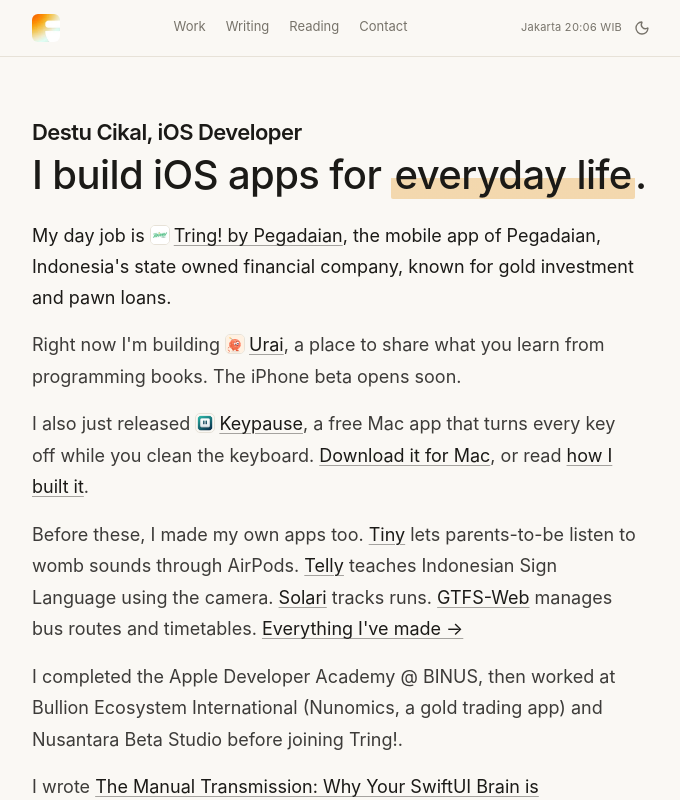
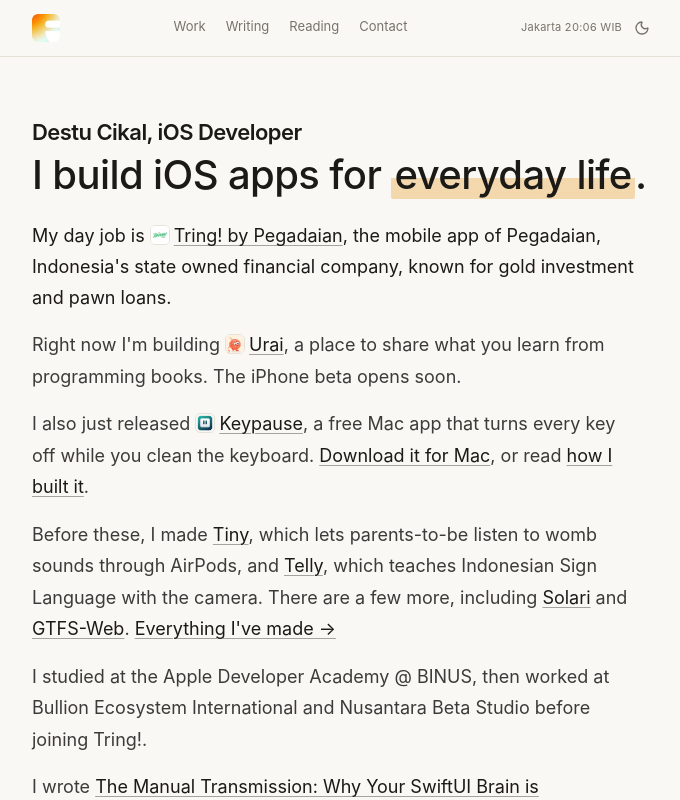
Before and after one commit to destucr/porto-web, a Next.js app: page / in a window 1280 px wide. Shown: the top 800 px of the page, without its empty margins (296-976 px from the left). Built offline with nearby package versions, Linux system fonts and the light colour scheme; no server answers.

Commit message:
Home: tighter apps and background paragraphs

```diff
--- a/app/(website)/page.tsx
+++ b/app/(website)/page.tsx
@@ -54,32 +54,31 @@ export default async function Home() {
         </p>
 
         <p className="reveal" style={{ animationDelay: "120ms" }}>
-          Before these, I made my own apps too.{" "}
+          Before these, I made{" "}
           <Link href="/projects/tiny-app-baby-heartbeat-listener" className="essay-link text-foreground">
             Tiny
-          </Link>{" "}
-          lets parents-to-be listen to womb sounds through AirPods.{" "}
+          </Link>
+          , which lets parents-to-be listen to womb sounds through AirPods, and{" "}
           <Link href="/projects/telly-bisindo-sign-language-learning" className="essay-link text-foreground">
             Telly
-          </Link>{" "}
-          teaches Indonesian Sign Language using the camera.{" "}
+          </Link>
+          , which teaches Indonesian Sign Language with the camera. There are a few more, including{" "}
           <Link href="/projects/solari-running-companion" className="essay-link text-foreground">
             Solari
           </Link>{" "}
-          tracks runs.{" "}
-          <Link href="/projects/gtfs-web" className="essay-link text-foreground">
+          and{" "}
+          <Link href="/projects/gtfs-web" className="essay-link text-foreground whitespace-nowrap">
             GTFS-Web
-          </Link>{" "}
-          manages bus routes and timetables.{" "}
+          </Link>
+          .{" "}
           <Link href="/projects" className="essay-link text-foreground whitespace-nowrap">
             Everything I&apos;ve made →
           </Link>
         </p>
 
         <p className="reveal" style={{ animationDelay: "160ms" }}>
-          I completed the Apple Developer Academy @ BINUS, then worked at Bullion Ecosystem
-          International (Nunomics, a gold trading app) and Nusantara Beta Studio before joining
-          Tring!.
+          I studied at the Apple Developer Academy @ BINUS, then worked at Bullion Ecosystem
+          International and Nusantara Beta Studio before joining Tring!.
         </p>
 
         {post && (
```
